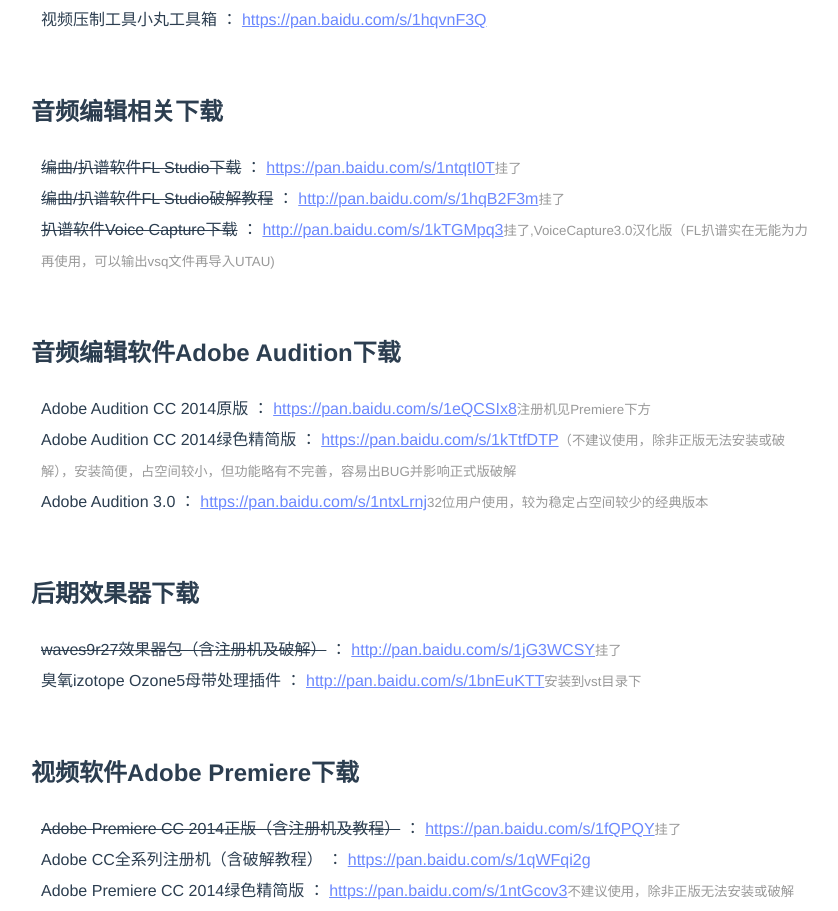
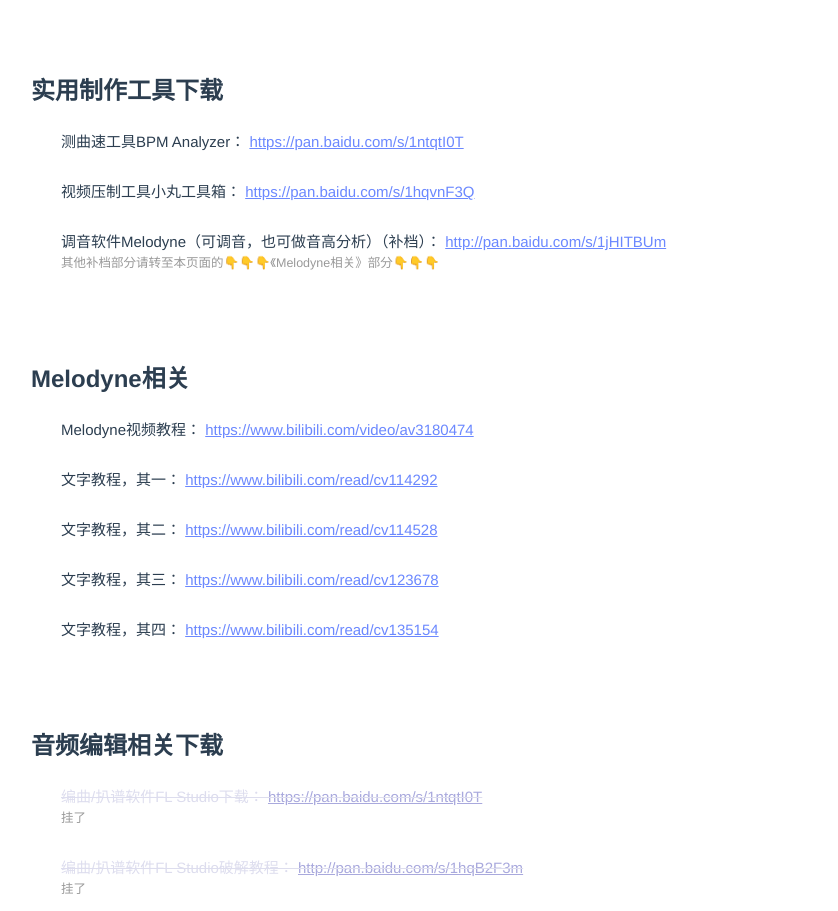
Before and after one commit to lkfun/pvpa, a Vue app: page /download in a window 1280 px wide. Shown: the part 622-1533 px from the top of the page, without its empty margins (209-1047 px from the left). Built offline with nearby package versions, Linux system fonts and the light colour scheme.

Commit message:
update download.json and download.vue according to first blood's advice

```diff
--- a/src/assets/downloaddata.json
+++ b/src/assets/downloaddata.json
@@ -4,6 +4,11 @@
       "group": "UTAU调教相关下载",
       "description": "",
       "items": [
+        {
+          "name": "UTAU最终汉化版,安装版（包含jklex音源）",
+          "address": "https://pan.baidu.com/s/1DVAxVV0JLA07k92cPXo8fw",
+          "description": "密码：gzad，XP以及其以下用户可能需要安装.net framework 2.0"
+        },
         {
           "name": "UTAU最终汉化版",
           "address": "http://pan.baidu.com/s/1hqjIwTY",
@@ -40,13 +45,38 @@
           "address": "https://pan.baidu.com/s/1ntqtI0T"
         },
         {
-          "name": "调音软件Melodyne（可调音，也可做音高分析）",
-          "address": "http://pan.baidu.com/s/1ntiSm5z",
-          "description": "挂了"
+          "name": "视频压制工具小丸工具箱",
+          "address": "https://pan.baidu.com/s/1hqvnF3Q"
         },
         {
-          "name": "视频压制工具小丸工具箱",
-          "address": "https://pan.baidu.com/s/1hqvnF3Q"
+          "name": "调音软件Melodyne（可调音，也可做音高分析）（补档）",
+          "address": "http://pan.baidu.com/s/1jHITBUm",
+          "description": "其他补档部分请转至本页面的👇👇👇《Melodyne相关》部分👇👇👇"
+        }
+      ]
+    },
+    {
+      "group": "Melodyne相关",
+      "items": [
+        {
+          "name": "Melodyne视频教程",
+          "address": "https://www.bilibili.com/video/av3180474"
+        },
+        {
+          "name": "文字教程，其一",
+          "address": "https://www.bilibili.com/read/cv114292"
+        },
+        {
+          "name": "文字教程，其二",
+          "address": "https://www.bilibili.com/read/cv114528  "
+        },
+        {
+          "name": "文字教程，其三",
+          "address": "https://www.bilibili.com/read/cv123678"
+        },
+        {
+          "name": "文字教程，其四",
+          "address": "https://www.bilibili.com/read/cv135154"
         }
       ]
     },
@@ -94,25 +124,20 @@
       "group": "后期效果器下载",
       "items": [
         {
+          "name": "臭氧izotope Ozone5母带处理插件",
+          "address": "http://pan.baidu.com/s/1bnEuKTT",
+          "description": "安装到vst目录下"
+        },
+        {
           "name": "waves9r27效果器包（含注册机及破解）",
           "address": "http://pan.baidu.com/s/1jG3WCSY",
           "description": "挂了"
-        },
-        {
-          "name": "臭氧izotope Ozone5母带处理插件",
-          "address": "http://pan.baidu.com/s/1bnEuKTT",
-          "description": "安装到vst目录下"
         }
       ]
     },
     {
       "group": "视频软件Adobe Premiere下载",
       "items": [
-        {
-          "name": "Adobe Premiere CC 2014正版（含注册机及教程）",
-          "address": "https://pan.baidu.com/s/1fQPQY",
-          "description": "挂了"
-        },
         {
           "name": "Adobe CC全系列注册机（含破解教程）",
           "address": "https://pan.baidu.com/s/1qWFqi2g"
@@ -123,13 +148,18 @@
           "description": "不建议使用，除非正版无法安装或破解"
         },
         {
+          "name": "Adobe Premiere CS4 注册机及汉化",
+          "address": "https://pan.baidu.com/s/1hqD4AVU"
+        },
+        {
+          "name": "Adobe Premiere CC 2014正版（含注册机及教程）",
+          "address": "https://pan.baidu.com/s/1fQPQY",
+          "description": "挂了"
+        },
+        {
           "name": "Adobe Premiere CS4正版",
           "address": "http://pan.baidu.com/s/1qW5gJKg",
           "description": "挂了"
-        },
-        {
-          "name": "Adobe Premiere CS4 注册机及汉化",
-          "address": "https://pan.baidu.com/s/1hqD4AVU"
         }
       ]
     },
@@ -157,6 +187,11 @@
       "group": "视频软件Vegas下载（全部下载链接来自vegas吧）",
       "items": [
         {
+          "name": "Vegas 各版本下载（补）",
+          "address": "https://pan.baidu.com/s/1hMm9zBTTW5DQ3P5LTVWMSQ",
+          "description": "密码: zjwb"
+        },
+        {
           "name": "Vegas Pro 13.0 64bit",
           "address": "https://pan.baidu.com/s/1sjzFaUh",
           "description": "挂了"
--- a/src/components/download.vue
+++ b/src/components/download.vue
@@ -7,10 +7,10 @@
         <h2>{{item.group}}</h2>
         <small>{{item.description}}</small>
         <div class="group">
-          <div  v-for="(i) in item.items" :key="i.name">
-            <del v-if="i.description&&i.description.includes('挂了')">{{i.name}}</del>
-            <span v-else>{{i.name}}</span>
-            ： <a :href="i.address">{{i.address}}</a>
+          <div class="groupitem" v-for="(i) in item.items" :key="i.name">
+            <del v-if="i.description&&i.description.includes('挂了')">{{i.name}}： <a :href="i.address">{{i.address}}</a></del>
+            <span v-else>{{i.name}}： <a :href="i.address">{{i.address}}</a></span>
+            <br/>
             <small>{{i.description}}</small>
           </div>
         </div>
@@ -25,12 +25,9 @@
 import FHeader from './header'
 import downloaddata from '../assets/downloaddata.json'
 export default {
-  name: 'HelloWorld',
   data: function () {
     return {
-      downloaddata,
-      msg: '欢 迎 来 到 新 宝 岛',
-      qqgroups: [{text: '199938498'}, {text: '453620381'}]
+      downloaddata
     }
   },
   components: {
@@ -52,8 +49,12 @@
     text-align: left;
   }
   .group{
-    padding:20px 20px 50px 10px ;
-    line-height: 30px;
+    padding:20px 20px 50px 30px ;
+    line-height: 20px;
+    font-size: 15px;
+  }
+  .groupitem{
+    padding-bottom: 30px;
   }
   ul {
     list-style-type: none;
@@ -75,4 +76,10 @@
   h1{
     color: #007fff;
   }
+  del{
+    color:#ddddee;
+  }
+  del a{
+    color:#a9a9dd;
+  }
 </style>
--- a/src/components/motto.vue
+++ b/src/components/motto.vue
@@ -1,10 +1,12 @@
 <template>
   <div class="hello">
     <f-header></f-header>
-    <h1>{{titile}}</h1>
-    <div class="motto" v-for="item in motto" :key="item.name">
-      <p class="motto-p">{{ item.motto }}</p>
-      <p class="afa">————{{item.name}}</p>
+    <div class="download">
+      <h1>{{titile}}</h1>
+      <div class="motto" v-for="item in motto" :key="item.name">
+        <p class="motto-p">{{ item.motto }}</p>
+        <p class="afa">————{{item.name}}</p>
+      </div>
     </div>
     <f-footer></f-footer>
   </div>
@@ -58,4 +60,10 @@
   line-height: 40px;
   font-size: 40px;
  }
+.download{
+  display: block;
+  max-width: 800px;
+  margin: 0 auto ;
+  text-align: left;
+}
 </style>
```
